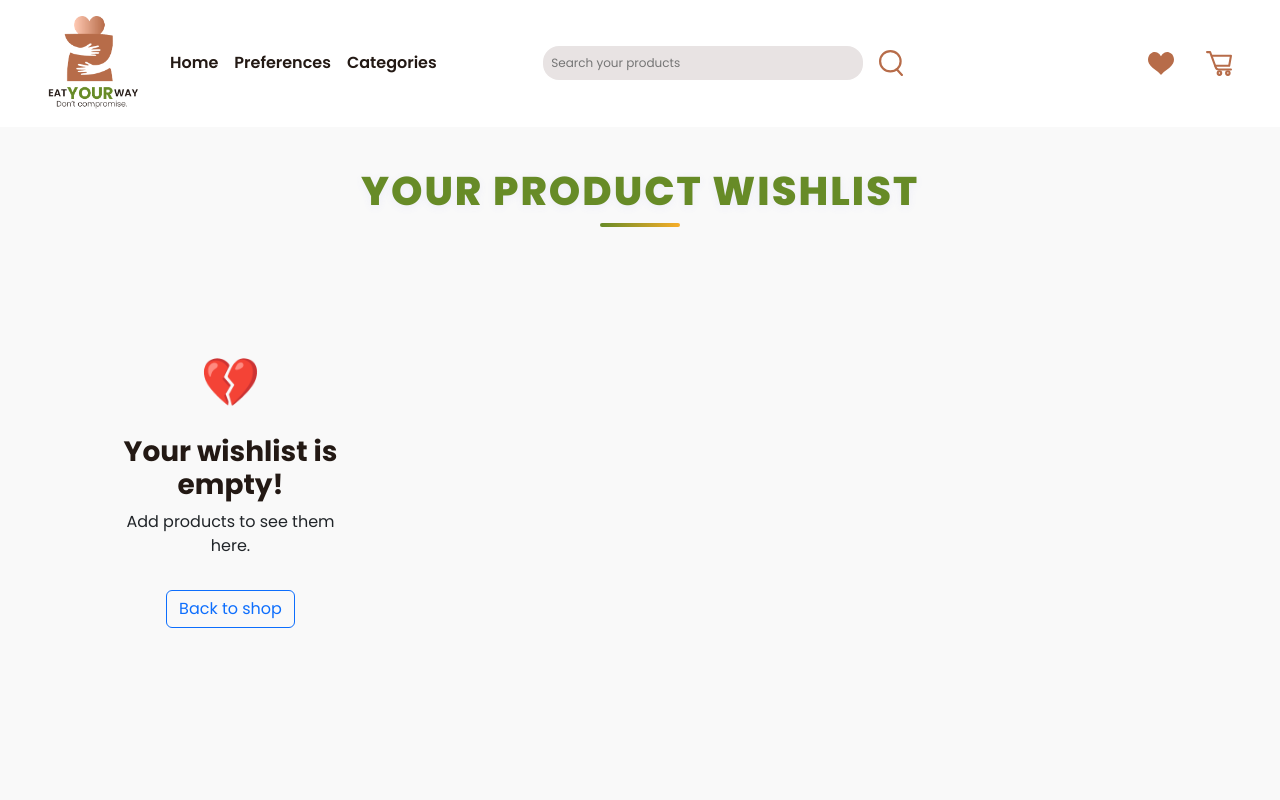
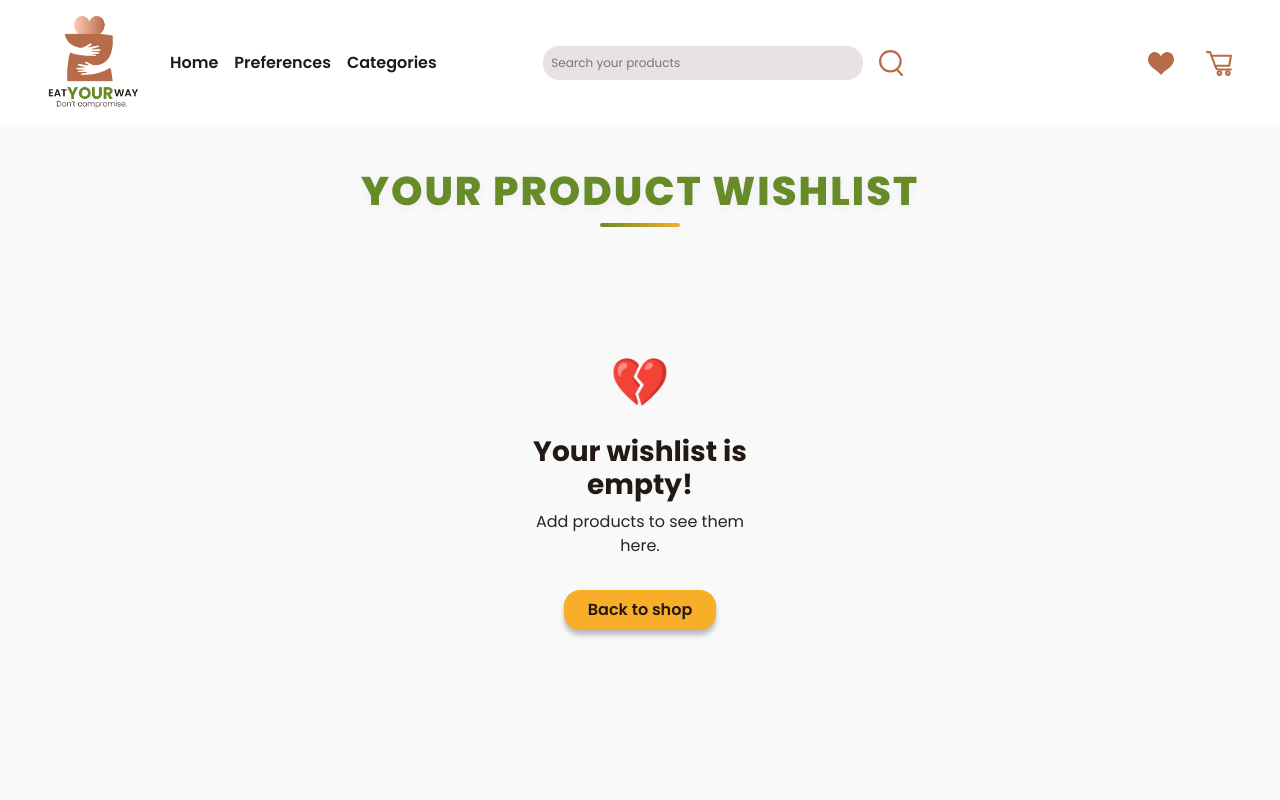
Before and after one commit to GiuseppeColucci95/project-work-team3, a React (Vite) app in the folder FRONTEND/: page /wishlist in a window 1280 px wide. Shown: the top 800 px of the page. Built offline with nearby package versions, Linux system fonts and the light colour scheme.

Commit message:
style: improve empty wishlist message layout and update navigation link

```diff
--- a/FRONTEND/src/pages/Wishlist.jsx
+++ b/FRONTEND/src/pages/Wishlist.jsx
@@ -43,11 +43,11 @@ export default function Wishlist() {
                   </div>
                 ))
               ) : (
-                <div className="col text-center py-5">
+                <div className="col-12 d-flex align-items-center flex-column text-center py-5 mx-auto">
                   <span style={{ fontSize: "3rem", color: "#6366f1" }}>💔</span>
                   <h3 className="mt-3">Your wishlist is empty!</h3>
                   <p>Add products to see them here.</p>
-                  <Link to="/" className="btn btn-outline-primary mt-3">Back to shop</Link>
+                  <Link to="/search" className="btn-add mt-3 text-decoration-none">Back to shop</Link>
                 </div>
               )
             }
```
